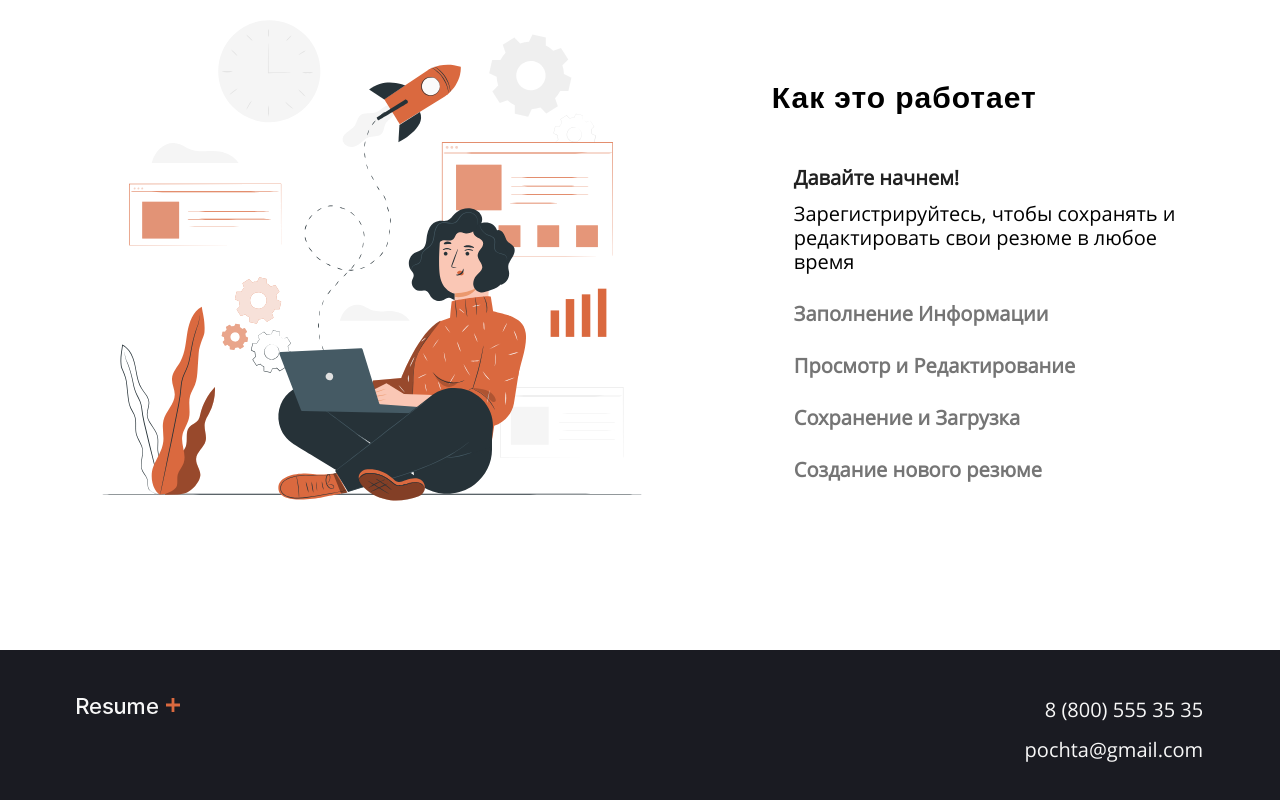
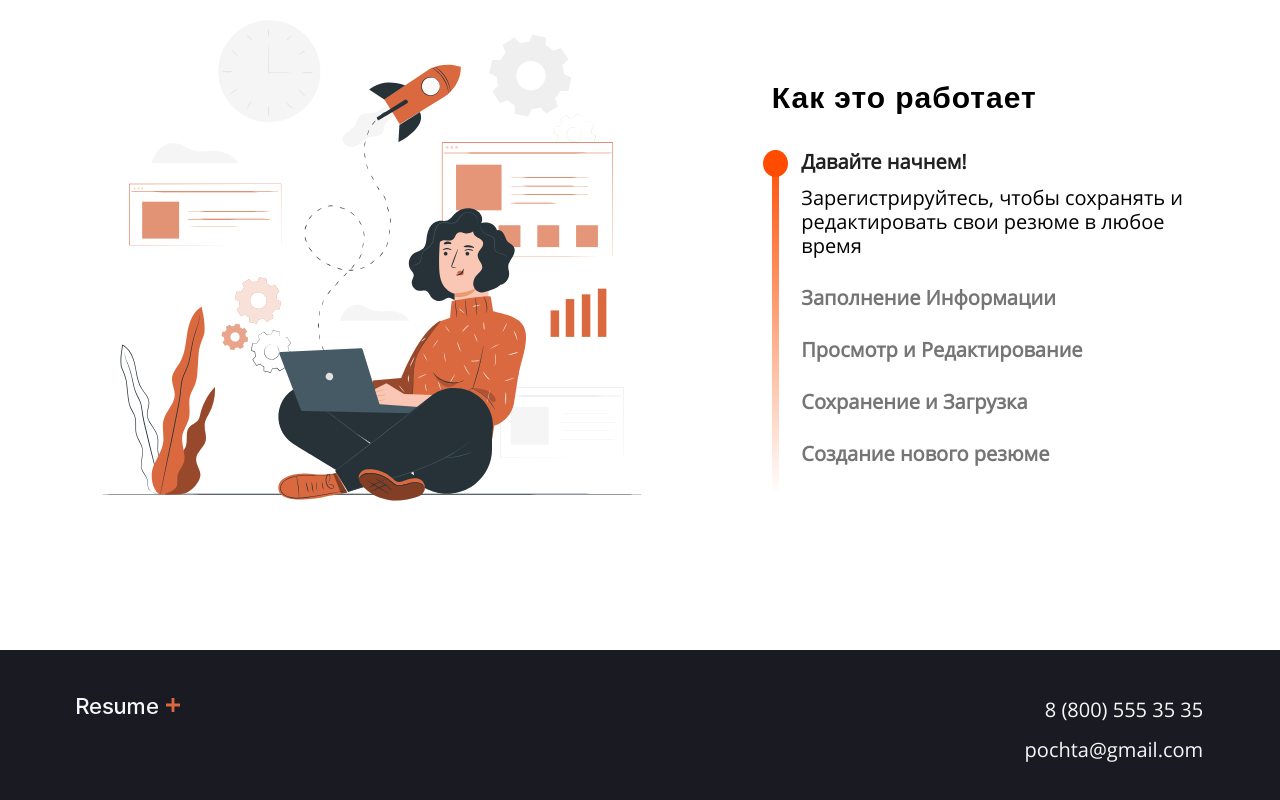
Before and after one commit to homo-errantium/frontend, a React (Create React App) app: page / in a window 1280 px wide. Shown: the part 783-1583 px from the top of the page. Built offline with nearby package versions, Linux system fonts and the light colour scheme.

Commit message:
feat: onboarding without animation

```diff
--- a/src/components/App/App.js
+++ b/src/components/App/App.js
@@ -120,7 +120,6 @@ function App() {
     })
     setValues({ ...values, jobs: updatedJobs })
   }
-  console.log(values)
   // Функция, которая записывает данные дополнительных полей с квалификацией
   const handleAddQualificationChange = evt => {
     const { name, value, id } = evt.target
--- a/src/components/Main/Main.js
+++ b/src/components/Main/Main.js
@@ -16,6 +16,7 @@ function Main({ isLoggedIn, onOpenPopup }) {
   const nextPage = '/resume'
   const [img, setImg] = React.useState(imgMainArr[0])
   const [subtitleObject, setSubtitleObject] = React.useState(onboardingTitle)
+  const [step, setStep] = React.useState(1)
 
   const handleClick = i => {
     const elementIndex = onboardingTitle.findIndex(
@@ -36,6 +37,7 @@ function Main({ isLoggedIn, onOpenPopup }) {
     })
 
     setImg(imgMainArr[elementIndex])
+    setStep(i + 1)
   }
 
   return (
@@ -77,7 +79,19 @@ function Main({ isLoggedIn, onOpenPopup }) {
           <div className="main__onboarding-text-container">
             <h2 className="main__onboarding-title">Как это работает</h2>
             <div className="main__onboarding-subtitle-container">
-              <div className="main__onboarding-progress-bar" />
+              <div
+                className={classNames(
+                  'main__onboarding-progress-bar',
+                  `main__onboarding-progress-bar_step${step}`
+                )}
+              >
+                <div
+                  className={classNames(
+                    'main__onboarding-circle',
+                    `main__onboarding-circle_step${step}`
+                  )}
+                />
+              </div>
               <ul className="main__onboarding-item-list">
                 {onboardingTitle.map((item, i) => (
                   <li className="main__onboarding-items" key={i}>
--- a/src/components/Main/Main.scss
+++ b/src/components/Main/Main.scss
@@ -1,7 +1,6 @@
 .main__title-container {
   display: flex;
   width: 88%;
-  // min-height: 524px;
   border-radius: 16px;
   background: #da693f;
   margin: 48px auto 0;
@@ -138,6 +137,7 @@
 .main__onboarding-item-list {
   width: 100%;
   padding: 0;
+  margin: 0;
 }
 
 .main__onboarding-items {
@@ -182,3 +182,59 @@
 .main__onboarding-subtitle-element_visible {
   display: block;
 }
+
+.main__onboarding-progress-bar {
+  width: 8px;
+  height: 100%;
+  border-radius: 8px;
+  position: relative;
+}
+
+.main__onboarding-progress-bar_step1 {
+  background: linear-gradient(180deg, #FF4C00 0%, rgba(255, 76, 0, 0.00) 99.86%);
+}
+
+.main__onboarding-progress-bar_step2 {
+  background: linear-gradient(180deg, #FFF 0%, rgba(255, 76, 0, 0.92) 25.88%, rgba(255, 255, 255, 0.28) 118.33%);
+}
+
+.main__onboarding-progress-bar_step3 {
+  background: linear-gradient(180deg, rgba(255, 255, 255, 0.00) 0%, rgba(255, 76, 0, 0.92) 38.17%, rgba(255, 255, 255, 0.28) 118.33%);
+}
+
+.main__onboarding-progress-bar_step4 {
+  background: linear-gradient(180deg, rgba(255, 255, 255, 0.00) 0%, rgba(255, 76, 0, 0.92) 53.13%, rgba(255, 255, 255, 0.28) 118.33%);
+}
+
+.main__onboarding-progress-bar_step5 {
+  background: linear-gradient(180deg, rgba(255, 255, 255, 0.00) 0%, rgba(255, 76, 0, 0.92) 73.46%, rgba(255, 255, 255, 0.28) 118.33%);
+}
+
+.main__onboarding-circle {
+  width: 25px;
+  height: 27px;
+  background-color: #FF4C00;
+  border-radius: 50%;
+  position: absolute;
+  left: -9px;
+}
+
+.main__onboarding-circle_step1 {
+  top: 0px;
+}
+
+.main__onboarding-circle_step2 {
+  top: 51px;
+}
+
+.main__onboarding-circle_step3 {
+  top: 103px;
+}
+
+.main__onboarding-circle_step4 {
+  top: 155px;
+}
+
+.main__onboarding-circle_step5 {
+  top: 206px;
+}
```
